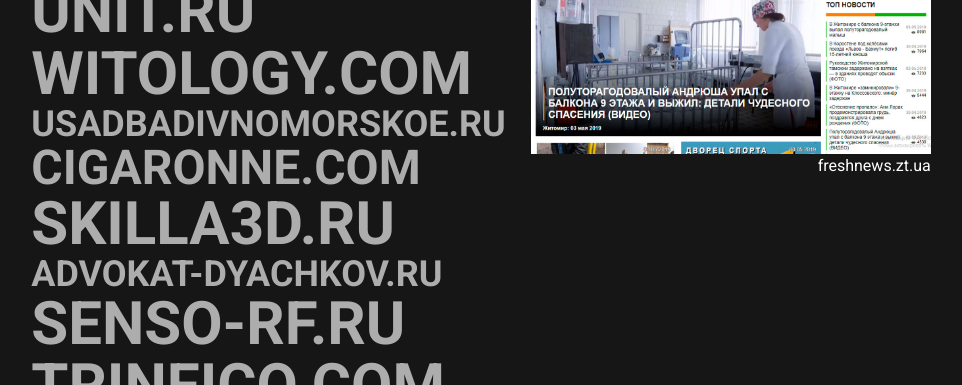
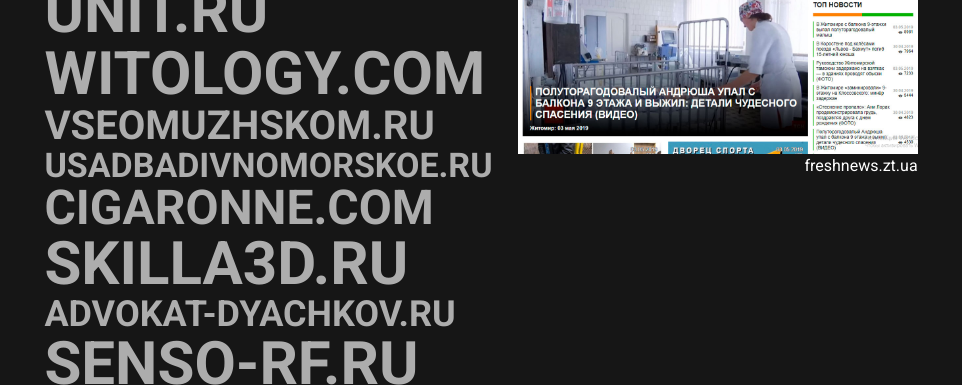
Before and after one commit to O1egBro/O1egBro.github.io, a plain HTML site: page index.html in a window 1280 px wide. Shown: the part 771-1156 px from the top of the page, without its empty margins (159-1121 px from the left). Drawn offline with Linux system fonts and the light colour scheme; files whose address does not match are found by name.

Commit message:
remove_img&add_mensns

```diff
--- a/index.html
+++ b/index.html
@@ -107,10 +107,17 @@
                                           adress: 'witology.com',
                                           name: 'witology.com',
                                       },
+                                        {
+                                          id:'3001',
+                                          active: false,
+                                          fontSize:40,
+                                          adress: 'vseomuzhskom.ru',
+                                          name: 'vseomuzhskom.ru',
+                                      },
                                       {
                                           id:'4',
                                           active: false,
-                                          fontSize:36,
+                                          fontSize:34,
                                           adress: 'usadbadivnomorskoe.ru',
                                           name: 'usadbadivnomorskoe.ru',
                                       },
```
Also changed, not shown: images/IMG_20190425_122646.jpg, images/IMG_20190425_122646.png (added), images/list/usadbadivnomorskoe.jpg (deleted), images/list/usadbadivnomorskoe.ru.jpg, images/list/vseomuzhskom.ru.jpg (added).
